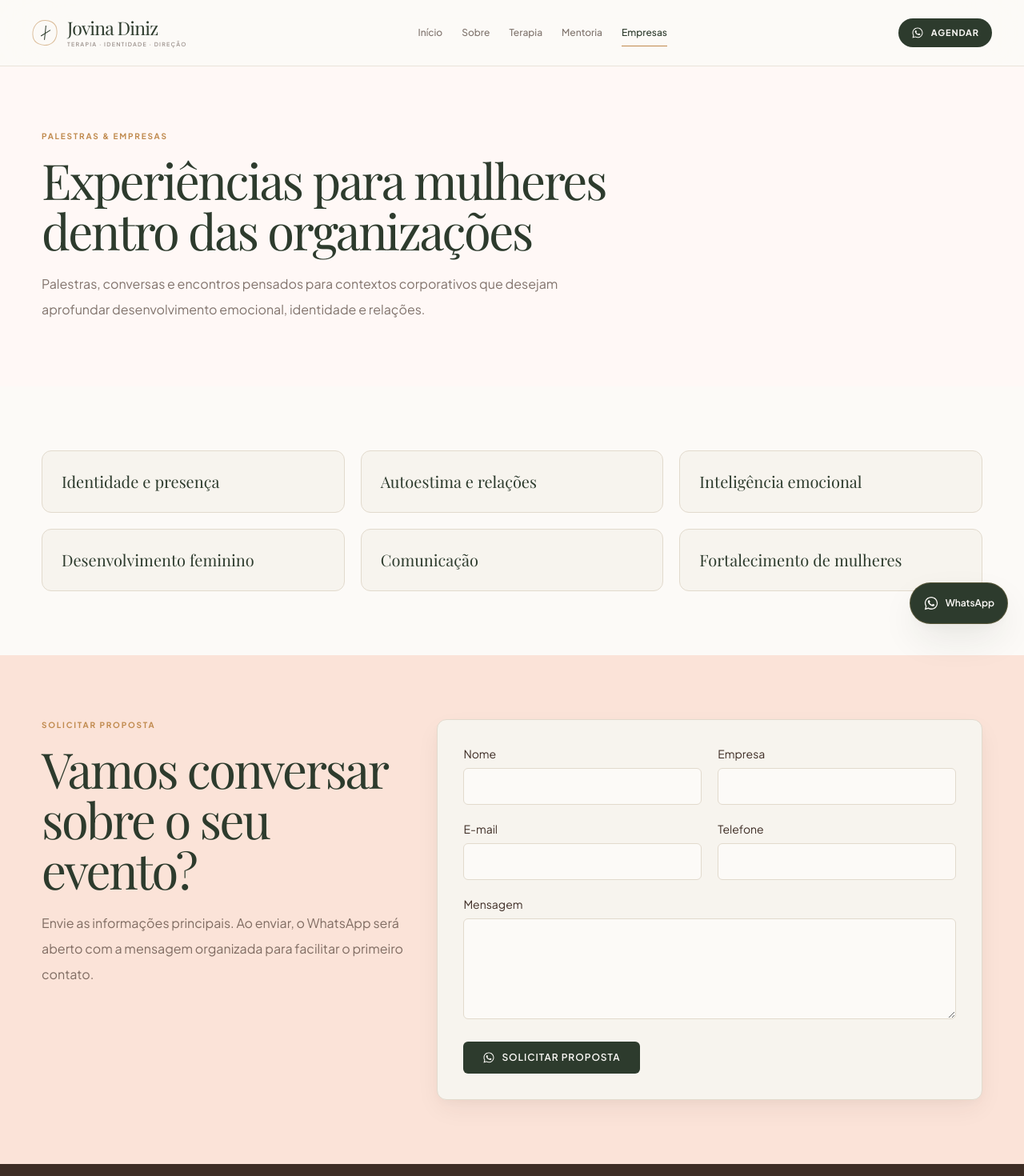
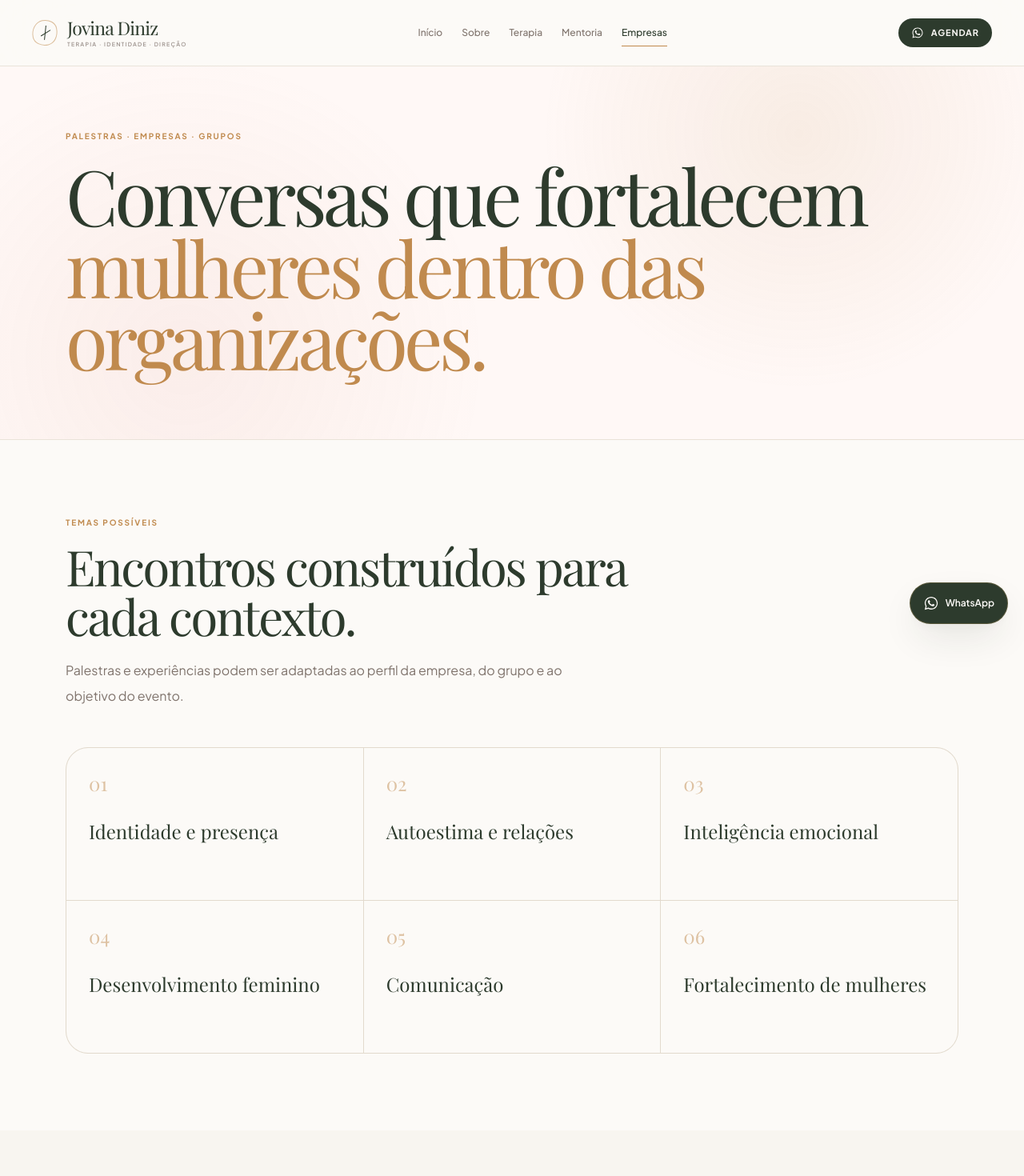
Before and after one commit to johnathafelype21/sitepsicologajovina, a React (Vite) app: page /empresas in a window 1280 px wide. Shown: the top 1470 px of the page at 80% size. Built offline with nearby package versions, Linux system fonts and the light colour scheme; a web font is replaced by a local one.

Commit message:
design: extend editorial identity across site

```diff
--- a/src/pages/CompaniesPage.tsx
+++ b/src/pages/CompaniesPage.tsx
@@ -2,9 +2,7 @@ import ContactForm from '../components/ContactForm';
 import SectionHeading from '../components/SectionHeading';
 import { useReveal } from '../hooks/useReveal';
 
-export interface CompaniesPageProps {
-  readonly className?: string;
-}
+export interface CompaniesPageProps { readonly className?: string; }
 
 export default function CompaniesPage({ className = '' }: Readonly<CompaniesPageProps>) {
   useReveal();
@@ -12,31 +10,28 @@ export default function CompaniesPage({ className = '' }: Readonly<CompaniesPage
 
   return (
     <main className={className}>
-      <section className="bg-canvas-soft py-20 dark:bg-dark-canvas">
-        <div className="mx-auto max-w-[1240px] px-5 lg:px-8">
-          <div className="reveal max-w-4xl">
-            <SectionHeading overline="PALESTRAS & EMPRESAS" title="Experiências para mulheres dentro das organizações" text="Palestras, conversas e encontros pensados para contextos corporativos que desejam aprofundar desenvolvimento emocional, identidade e relações." />
+      <section className="hero-shell border-b border-line/70 py-20">
+        <div className="mx-auto max-w-[1180px] px-5 lg:px-8">
+          <p className="eyebrow">PALESTRAS · EMPRESAS · GRUPOS</p>
+          <h1 className="mt-5 max-w-5xl font-display text-[clamp(3.3rem,7.5vw,6.7rem)] leading-[.94] tracking-[-0.05em] text-olive">
+            Conversas que fortalecem
+            <span className="block italic text-caramel">mulheres dentro das organizações.</span>
+          </h1>
+        </div>
+      </section>
+
+      <section className="bg-canvas py-24">
+        <div className="mx-auto max-w-[1180px] px-5 lg:px-8">
+          <SectionHeading overline="TEMAS POSSÍVEIS" title="Encontros construídos para cada contexto." text="Palestras e experiências podem ser adaptadas ao perfil da empresa, do grupo e ao objetivo do evento." />
+          <div className="mt-12 grid gap-px overflow-hidden rounded-[1.75rem] border border-line bg-line sm:grid-cols-2 lg:grid-cols-3">
+            {topics.map((topic, index) => <div key={topic} className="reveal min-h-[190px] bg-canvas p-7"><span className="font-display text-2xl italic text-caramel/50">0{index + 1}</span><h3 className="mt-7 font-display text-2xl text-olive">{topic}</h3></div>)}
           </div>
         </div>
       </section>
 
-      <section className="bg-canvas py-20 dark:bg-dark-canvas">
-        <div className="mx-auto max-w-[1240px] px-5 lg:px-8">
-          <div className="grid gap-5 sm:grid-cols-2 lg:grid-cols-3">
-            {topics.map((topic) => (
-              <div key={topic} className="reveal rounded-xl border border-line bg-surface p-6 dark:border-white/10 dark:bg-dark-surface">
-                <h3 className="font-display text-xl text-olive dark:text-dark-text">{topic}</h3>
-              </div>
-            ))}
-          </div>
-        </div>
-      </section>
-
-      <section className="bg-[#FBE3D8] py-20 dark:bg-dark-surface">
-        <div className="mx-auto grid max-w-[1240px] gap-10 px-5 lg:grid-cols-[.8fr_1.2fr] lg:px-8">
-          <div className="reveal">
-            <SectionHeading overline="SOLICITAR PROPOSTA" title="Vamos conversar sobre o seu evento?" text="Envie as informações principais. Ao enviar, o WhatsApp será aberto com a mensagem organizada para facilitar o primeiro contato." />
-          </div>
+      <section className="bg-surface/70 py-24">
+        <div className="mx-auto grid max-w-[1180px] gap-12 px-5 lg:grid-cols-[.8fr_1.2fr] lg:px-8">
+          <SectionHeading overline="SOLICITAR PROPOSTA" title="Conte um pouco sobre o seu evento." text="Ao enviar, o WhatsApp será aberto com as informações organizadas para facilitar o primeiro contato." />
           <div className="reveal"><ContactForm context="company" /></div>
         </div>
       </section>
```
